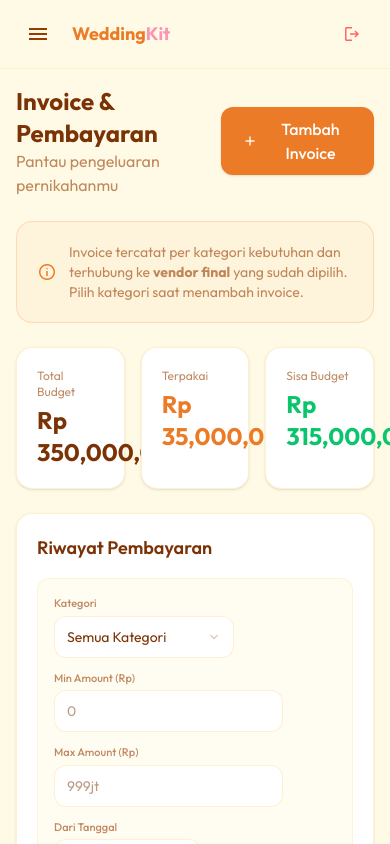
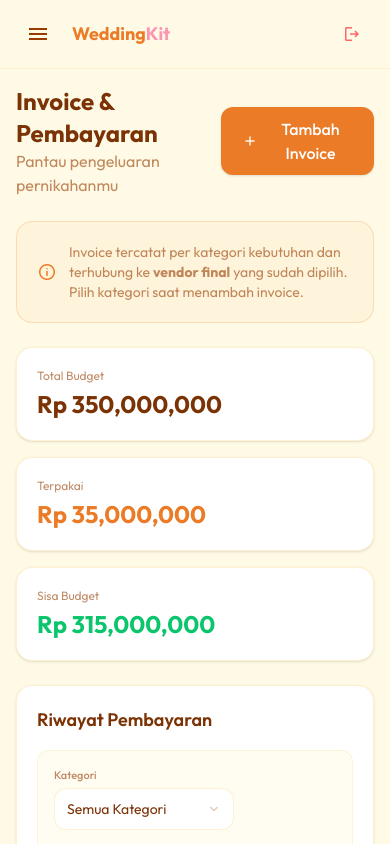
Before and after one commit to thoriqzs25/wedding-org-planner, a Next.js app: page /invoices in a window 390 px wide. Built offline with nearby package versions, Linux system fonts and the light colour scheme.

Commit message:
fix: mobile responsive grid on invoices page

```diff
--- a/src/app/invoices/page.tsx
+++ b/src/app/invoices/page.tsx
@@ -71,7 +71,7 @@
       )}
 
       {/* Summary */}
-      <div className="grid grid-cols-3 gap-4">
+      <div className="grid grid-cols-1 sm:grid-cols-3 gap-4">
         <div className="bg-white rounded-2xl border border-gold/30 p-5 shadow-sm">
           <p className="text-xs text-amber-800/60">Total Budget</p>
           <p className="text-2xl font-bold text-amber-900 mt-1">Rp {totalBudget.toLocaleString()}</p>
```
